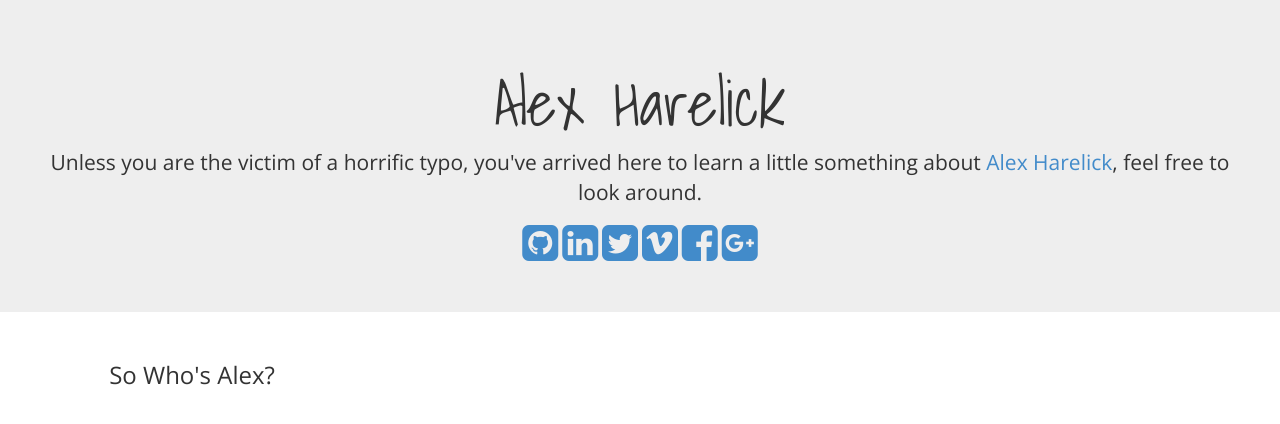
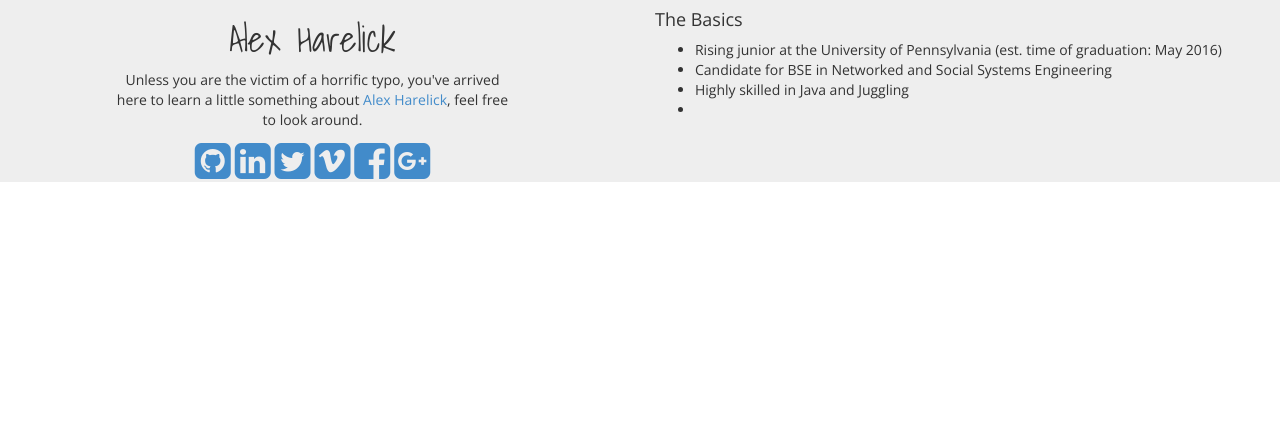
Before and after one commit to aharelick/aharelick.github.io, a plain HTML site: page index.html in a window 1280 px wide. Drawn offline with nearby package versions, Linux system fonts and the light colour scheme.

Commit message:
Started new split header layout

```diff
--- a/css/style.css
+++ b/css/style.css
@@ -5,15 +5,17 @@
 	display:block;
     margin:auto;
 }
-.jumbotron h1, p, .icons {
+.header {
+	background-color: #eee;
+}
+.header h1, p, .icons {
 	text-align: center;
 }
-.jumbotron h1 {
+.header h1 {
 	font-family: 'Shadows Into Light', cursive;
 }
-.jumbotron p {
+.header p, h4, li {
 	font-family: 'Open Sans', sans-serif;
 }
-h3 {
-	font-family: 'Open Sans', sans-serif;
+.header li {
 }
--- a/index.html
+++ b/index.html
@@ -26,7 +26,8 @@
   </head>
   <body>
      <!-- Header -->
-    <div class="jumbotron">
+     <div class="row header">
+      <div class="col-md-4 col-md-offset-1">
         <h1>Alex Harelick</h1>
         <p>Unless you are the victim of a horrific typo, you've arrived here to learn a little something about <a data-toggle="modal" data-target="#babyModal" id="babytrigger">Alex Harelick</a>, feel free to look around.</p>
         <div class="icons">
@@ -38,15 +39,17 @@
           <a id="google+" class="icon" href="https://plus.google.com/u/0/106872794287173945355/"><i class="fa fa-google-plus-square fa-3x"></i></a>
         </div>
       </div>
-    <div class="row">
-      <div class="col-md-10 col-md-offset-1">
-        <div>
-          <h3>So Who's Alex?</h3>
-        </div></br>
-        <div>
+      <div class="col-md-6 col-md-offset-1">
+        <h4>The Basics</h4>
+        <ul>
+          <li>Rising junior at the University of Pennsylvania (est. time of graduation: May 2016)</li>
+          <li>Candidate for BSE in Networked and Social Systems Engineering</li>
+          <li>Highly skilled in Java and Juggling</li>
+          <li></li>
+        </ul>
       </div>
     </div>
-    </div>
+    <!-- Baby Pic Modal -->
     <div class="modal fade" id="babyModal">
       <div class="modal-dialog">
         <div class="modal-content">
@@ -56,6 +59,8 @@
         </div>
       </div>
     </div>
+
+    <!-- js Scripts -->
     <script src="https://ajax.googleapis.com/ajax/libs/jquery/1.11.0/jquery.min.js"></script>
     <script src="//ajax.googleapis.com/ajax/libs/jqueryui/1.10.4/jquery-ui.min.js"></script>
     <script src="js/bootstrap.min.js"></script>
```
Lines whose indentation alone changed are shown as unchanged.
